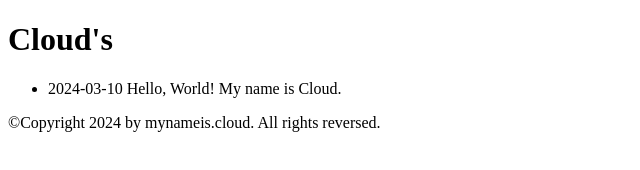
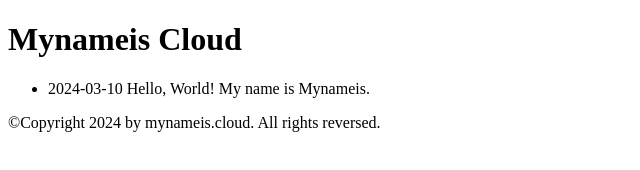
Before and after one commit to zyunx/mynameis.cloud, a plain HTML site: page index.html in a window 1280 px wide. Shown: the whole page, without its empty margins (0-640 px from the left). Drawn offline with Linux system fonts and the light colour scheme.

Commit message:
Change name

```diff
--- a/index.html
+++ b/index.html
@@ -4,16 +4,16 @@
     <meta charset="utf-8" />
     <meta name="viewport" content="width=device-width" />
 
-    <title>Cloud's</title>
+    <title>MyNameIsCloud</title>
   </head>
 
   <body>
     <header>
-      <h1>Cloud's</h1>
+      <h1>Mynameis Cloud</h1>
     </header>
     <main>
       <ul>
-        <li>2024-03-10 Hello, World! My name is Cloud.</li>
+        <li>2024-03-10 Hello, World! My name is Mynameis.</li>
       </ul>
     </main>
     <footer>
```
